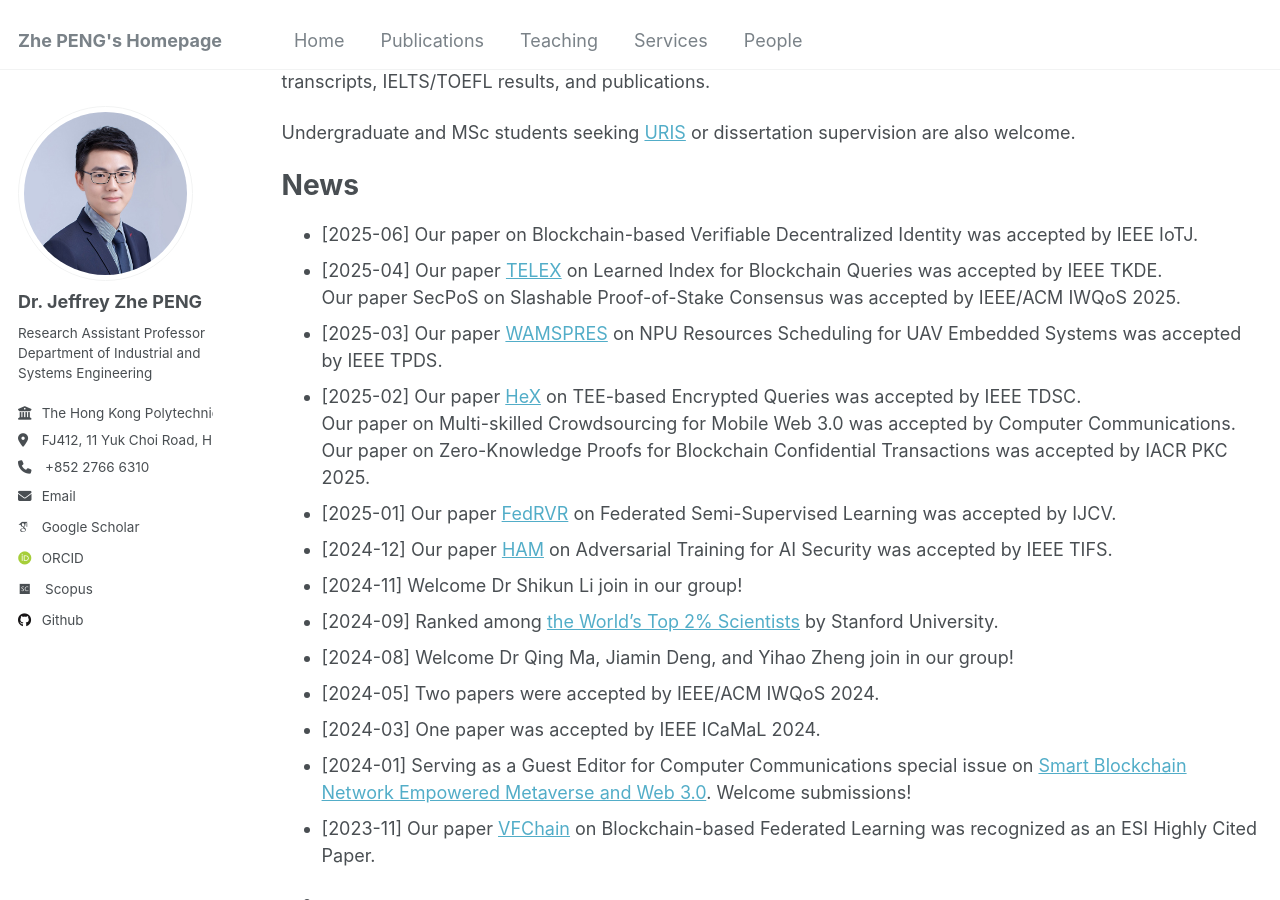
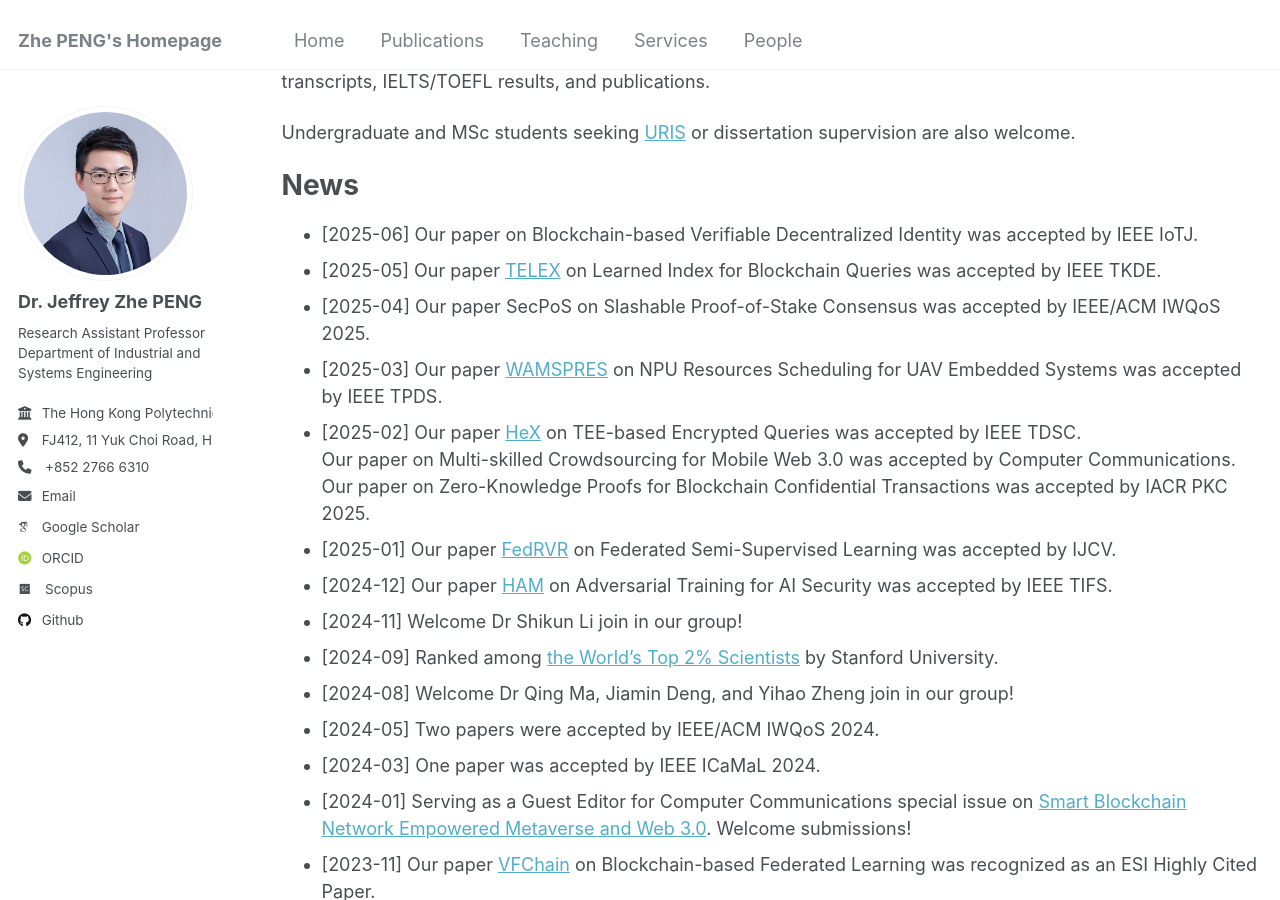
Before and after one commit to PENG-Zhe/peng-zhe.github.io, a Jekyll site: the page built from _pages/about.md, in a window 1280 px wide and 900 px high, scrolled down 688 px. Built offline with Jekyll 4.4.1, drawn with Linux system fonts in a browser that asks for light colours; some web fonts are replaced.

Commit message:
Update about.md

```diff
--- a/_pages/about.md
+++ b/_pages/about.md
@@ -26,8 +26,8 @@ Undergraduate and MSc students seeking [URIS](https://www.polyu.edu.hk/gs/ug-res
 
 # News
 - [2025-06] Our paper on Blockchain-based Verifiable Decentralized Identity was accepted by IEEE IoTJ.
-- [2025-04] Our paper <a href="https://ieeexplore.ieee.org/document/10979200" target="_blank">TELEX</a> on Learned Index for Blockchain Queries was accepted by IEEE TKDE. <br>
-Our paper SecPoS on Slashable Proof-of-Stake Consensus was accepted by IEEE/ACM IWQoS 2025.
+- [2025-05] Our paper <a href="https://ieeexplore.ieee.org/document/10979200" target="_blank">TELEX</a> on Learned Index for Blockchain Queries was accepted by IEEE TKDE.
+- [2025-04] Our paper SecPoS on Slashable Proof-of-Stake Consensus was accepted by IEEE/ACM IWQoS 2025.
 - [2025-03] Our paper <a href="https://ieeexplore.ieee.org/document/10942549" target="_blank">WAMSPRES</a> on NPU Resources Scheduling for UAV Embedded Systems was accepted by IEEE TPDS.
 - [2025-02] Our paper <a href="https://ieeexplore.ieee.org/document/10882945" target="_blank">HeX</a> on TEE-based Encrypted Queries was accepted by IEEE TDSC. <br>
 Our paper on Multi-skilled Crowdsourcing for Mobile Web 3.0 was accepted by Computer Communications. <br>
```
